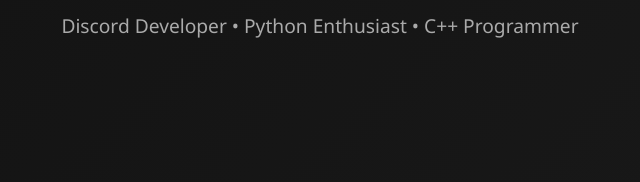
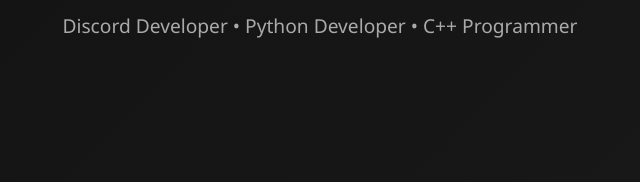
Before and after one commit to ValidATM/viod.wtf, a plain HTML site: page index.html in a window 1280 px wide. Shown: the part 405-587 px from the top of the page, 320-960 px from the left. Drawn offline with Linux system fonts and the light colour scheme.

Commit message:
Update index.html

```diff
--- a/index.html
+++ b/index.html
@@ -127,7 +127,7 @@
 
 <div class="hero">
   <h2>viod.wtf</h2>
-  <p>Discord Developer • Python Enthusiast • C++ Programmer</p>
+  <p>Discord Developer • Python Developer • C++ Programmer</p>
 </div>
 
 <section id="about">
```
